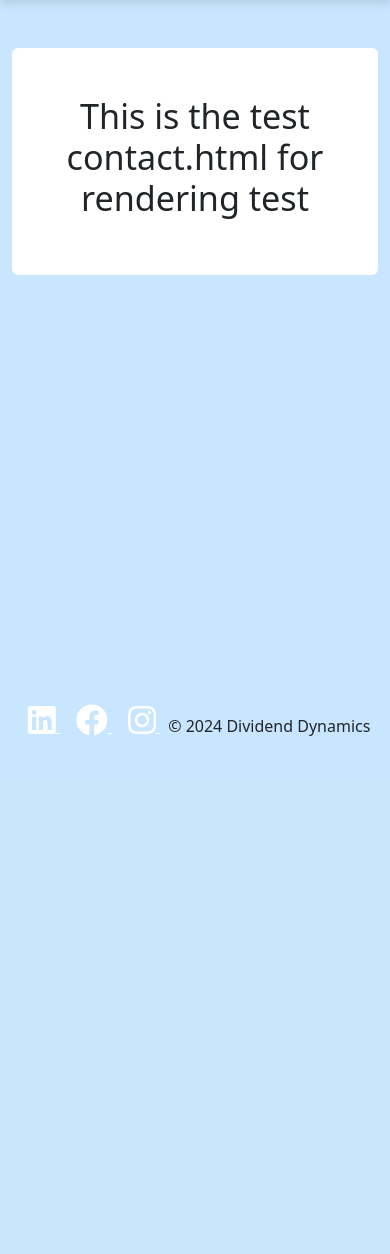
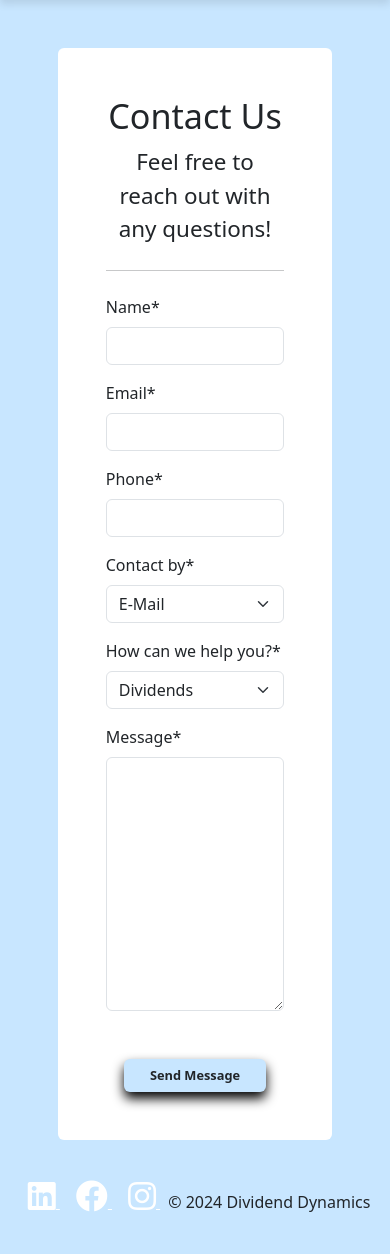
Before and after one commit to Werner-Staeblein/Project-4, a Django app: page /contact/ in a window 390 px wide. Shown: the part 66-1320 px from the top of the page. Before the commit the page ends 802 px from the top, so only its background shows below. Run offline with Django 4.2, Linux system fonts and the light colour scheme; some libraries are stand-ins or nearby versions.

Commit message:
Build contact.html template using installed crispy_forms. Make responsive check. Adjust CSS. Make contact submit test

```diff
--- a/contact/templates/contact/contact.html
+++ b/contact/templates/contact/contact.html
@@ -1,16 +1,32 @@
 {% extends "base.html" %}
 {% load static %}
+{% load crispy_forms_tags %}
 {% block content %}
 
 
 <div class="container mt-5">
     <div class="row">
         <div class="col-md-12">
-            <div class="jumbotron bg-light p-5 rounded">
-                <h1 class="display-4 text-center">This is the test contact.html for rendering test</h1>
+            <div class="jumbotron bg-light p-5 rounded w-50 mx-auto jumbo-contact">
+                <h1 class="display-4 text-center">Contact Us</h1>
+                <p class="lead text-center">Feel free to reach out with any questions!</p>
+                <hr class="my-4">
+
+                <!-- Django messaging system for success/error submission of contact form -->
+                {% if messages %}
+                    {% for message in messages %}
+                        <div class="alert alert-{{ message.tags }}">{{ message }}</div>
+                    {% endfor %}
+                {% endif %}
+
+                <form method="POST" action="">
+                    {% csrf_token %}
+                    {{ form|crispy }}
+                    <button type="submit" class="btn landing-btn mt-5 d-block mx-auto w-50 custom-link">Send Message</button>
+                </form>
             </div>
         </div>
+    </div>
 </div>
 
-
 {% endblock %}
--- a/static/css/style.css
+++ b/static/css/style.css
@@ -385,8 +385,10 @@ body {
         font-size: 0.7rem;
         max-width: 75%;
     }
+    .jumbo-contact{
+        width: 75% !important;
+    }
 }
-
 
 @media (max-width: 991px) {
 
```
